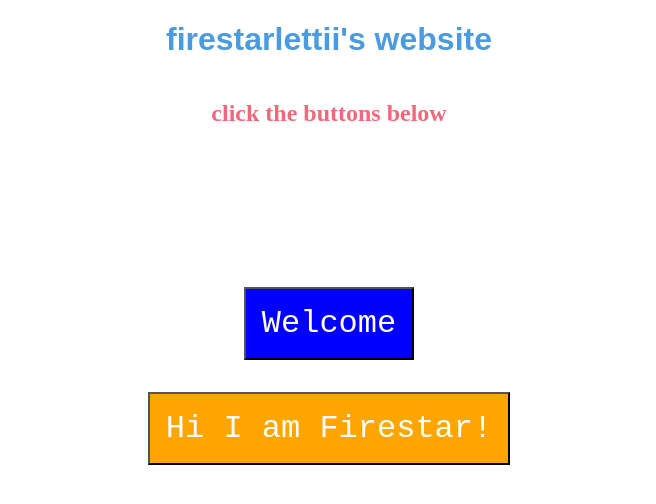
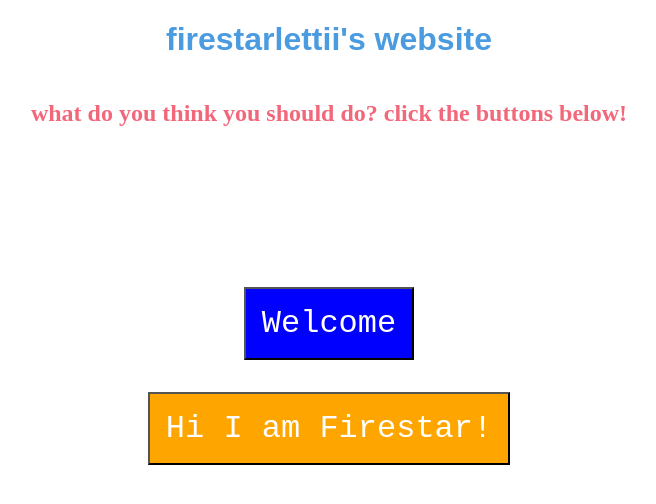
Before and after one commit to Firestar-Fire/My-first-website, a Next.js app: page / in a window 1280 px wide. Shown: the top 504 px of the page, without its empty margins (311-967 px from the left). Built offline with nearby package versions, Linux system fonts and the light colour scheme.

Commit message:
changed the greeting

```diff
--- a/pages/index.js
+++ b/pages/index.js
@@ -19,7 +19,7 @@ function HomePage() {
           marginBottom: '10rem'
         }}
       >
-        click the buttons below
+        what do you think you should do? click the buttons below!
       </h2>
       <button
         style={{
```
